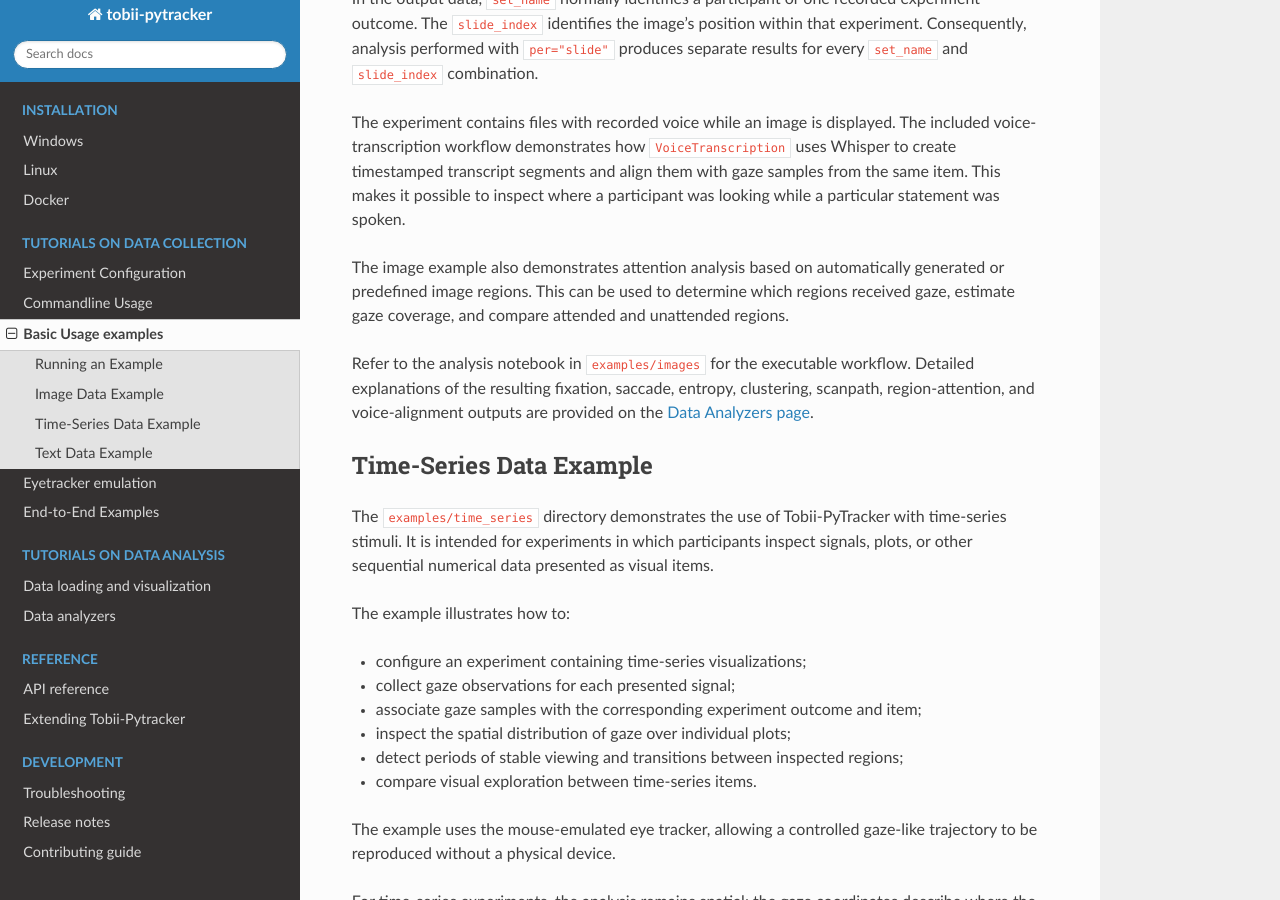
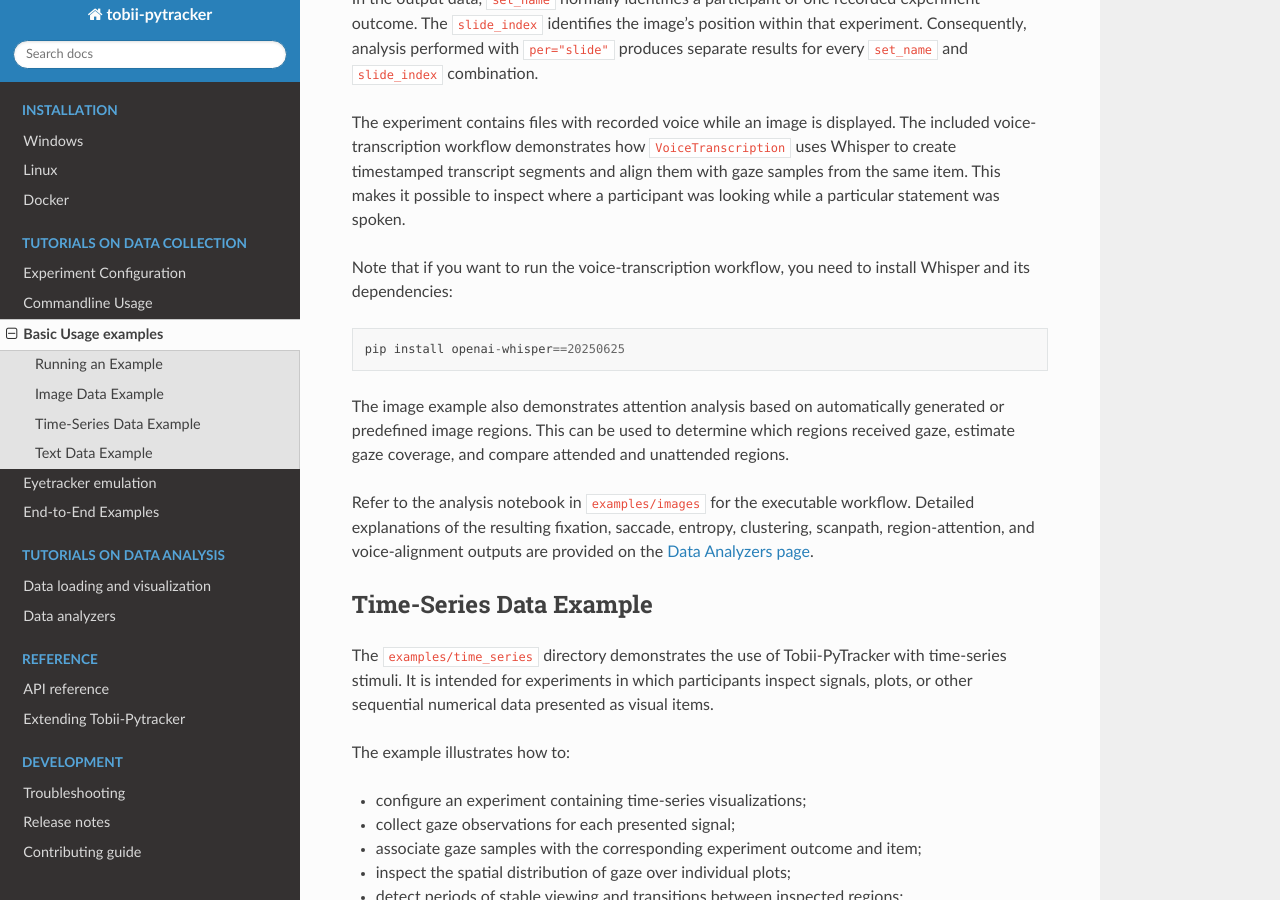
Before and after one commit to sbobek/tobii-pytracker, a Sphinx documentation site: the page built from docs/basic_examples.rst, in a window 1280 px wide and 900 px high, scrolled down 1583 px. Built offline with Sphinx 7.4.7 and the Read the Docs theme 3.1.0, drawn with Linux system fonts in a browser that asks for light colours.

Commit message:
added intfo on whisper installation

```diff
--- a/docs/basic_examples.rst
+++ b/docs/basic_examples.rst
@@ -83,6 +83,10 @@ uses Whisper to create timestamped transcript segments and align them with
 gaze samples from the same item. This makes it possible to inspect where a
 participant was looking while a particular statement was spoken.
 
+Note that if you want to run the voice-transcription workflow, you need to install Whisper and its dependencies::
+
+   pip install openai-whisper==20250625
+
 The image example also demonstrates attention analysis based on automatically
 generated or predefined image regions. This can be used to determine which
 regions received gaze, estimate gaze coverage, and compare attended and
```
